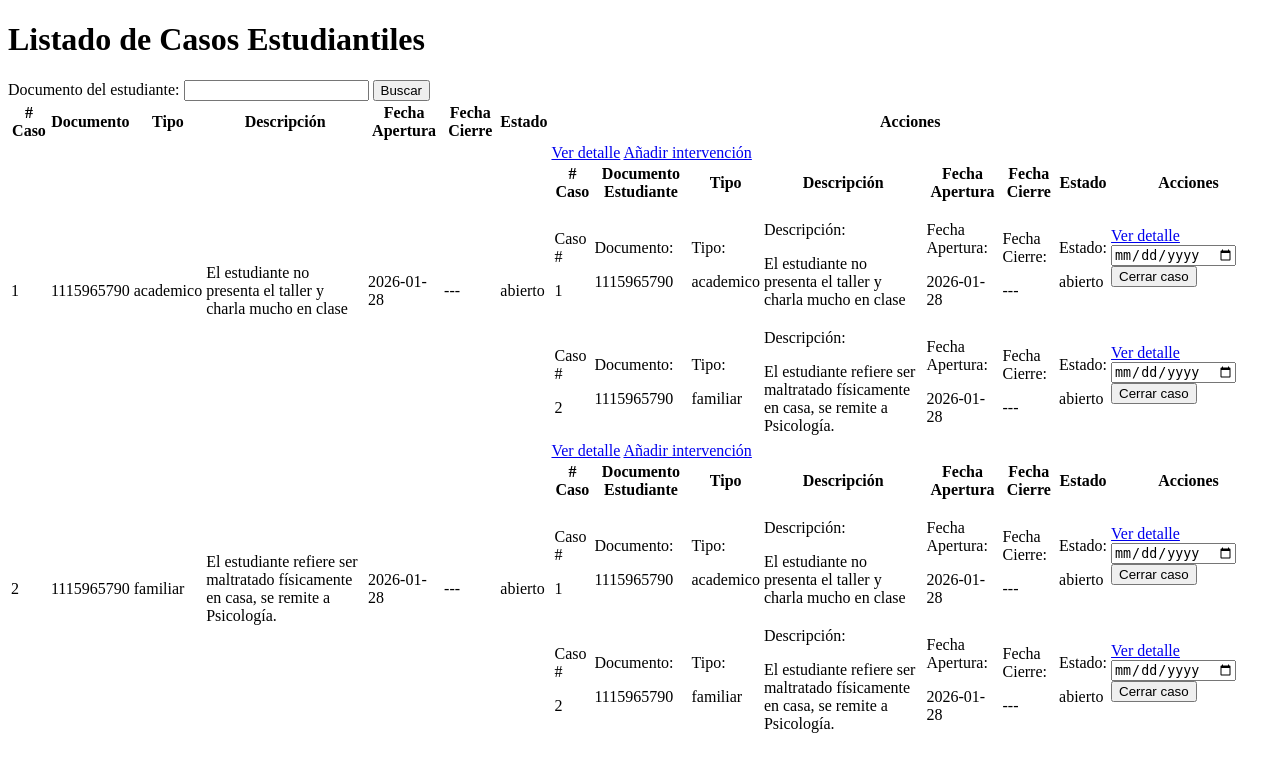
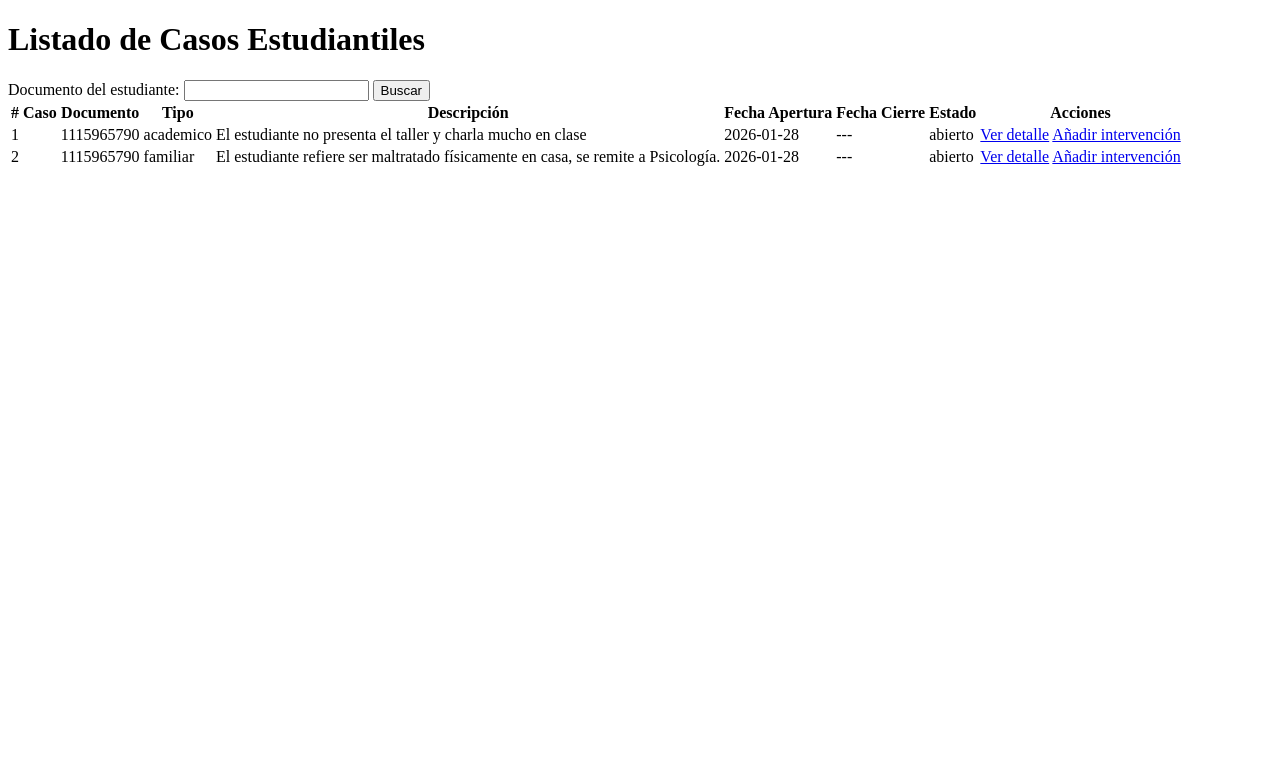
Before and after one commit to Berserk1550/Proyecto-Visionarios, a Flask app: page /casos in a window 1280 px wide. Shown: the top 772 px of the page. Run offline with Flask 3, Linux system fonts and the light colour scheme; data comes from the database, SQL or seed files in the repository.

Commit message:
HTML ListarCasos(BORRAR SI ES NECESARIO SOLO ES PARA PRUEBASlocales)

```diff
--- a/models/casos.py
+++ b/models/casos.py
@@ -57,7 +57,7 @@ def todos_casos_listados():
 def obtener_caso_doc(documento):
     conexion = mysql.connector.connect(host="localhost", user="root", password="", database="visionarios")
     cursor=conexion.cursor(dictionary=True)
-    cursor.excecute("SELECT * FROM casos WHERE documento =%s"(documento,))
+    cursor.execute("SELECT * FROM casos WHERE documento =%s",(documento,))
     casos=cursor.fetchall()
     cursor.close()
     conexion.close()
--- a/templates/listar_casos.html
+++ b/templates/listar_casos.html
@@ -41,66 +41,6 @@
                 <td>
                     <a href="{{ url_for('ver_caso', num_caso=caso.num_caso) }}">Ver detalle</a>
                     <a href="{{ url_for('nueva_intervencion_form', num_caso=caso.num_caso) }}">Añadir intervención</a>
-        <!-- Tabla de casos -->
-        <table>
-
-            <thead>
-
-                <tr id="titulos">
-
-                    <th># Caso</th>
-                    <th>Documento Estudiante</th>
-                    <th>Tipo</th>
-                    <th>Descripción</th>
-                    <th>Fecha Apertura</th>
-                    <th>Fecha Cierre</th>
-                    <th>Estado</th>
-                    <th>Acciones</th>
-
-                </tr>
-
-            </thead>
-
-            <tbody>
-
-                {% for caso in casos %}
-                <tr id="informacion">
-
-                    <td><p>Caso #</p>{{ caso.num_caso }}</td>
-                    <td><p>Documento:</p>{{ caso.documento }}</td>
-                    <td><p>Tipo:</p>{{ caso.caso_tipo }}</td>
-                    <td><p>Descripción:</p>{{ caso.caso_descripcion }}</td>
-                    <td><p>Fecha Apertura:</p>{{ caso.caso_fecha_apertura }}</td>
-                    <td><p>Fecha Cierre:</p>{{ caso.caso_fecha_cierre or '---' }}</td>
-                    <td><p>Estado:</p>{{ caso.caso_estado }}</td>
-                    <td class="acciones">
-
-                        <!-- Botón visible para todos -->
-                        <a href="{{ url_for('ver_caso', num_caso=caso.num_caso) }}">Ver detalle</a>
-
-                        <!-- Botón solo para admin -->
-                        <form action="{{ url_for('r_cerrar_caso', num_caso=caso.num_caso) }}" method="POST" style="display:inline;">
-
-                            <input type="date" name="caso_fecha_cierre" id="caso_fecha_cierre" required>
-
-                            <button type="submit" id="btn_cerrar_caso">Cerrar caso</button>
-
-                        </form>
-
-
-                    </td>
-
-                </tr>
-
-                {% endfor %}
-
-            </tbody>
-
-        </table>
-
-    </main>
-
-                    <!-- Botón solo para admin -->
                     {% if session['rol'] == 'administrador' %}
                     <form action="{{ url_for('r_cerrar_caso', num_caso=caso.num_caso) }}" method="POST">
                         <button type="submit">Cerrar caso</button>
```
Also changed, not shown: models/listar_casos.py (deleted), routes/listar_casos.py (deleted).
